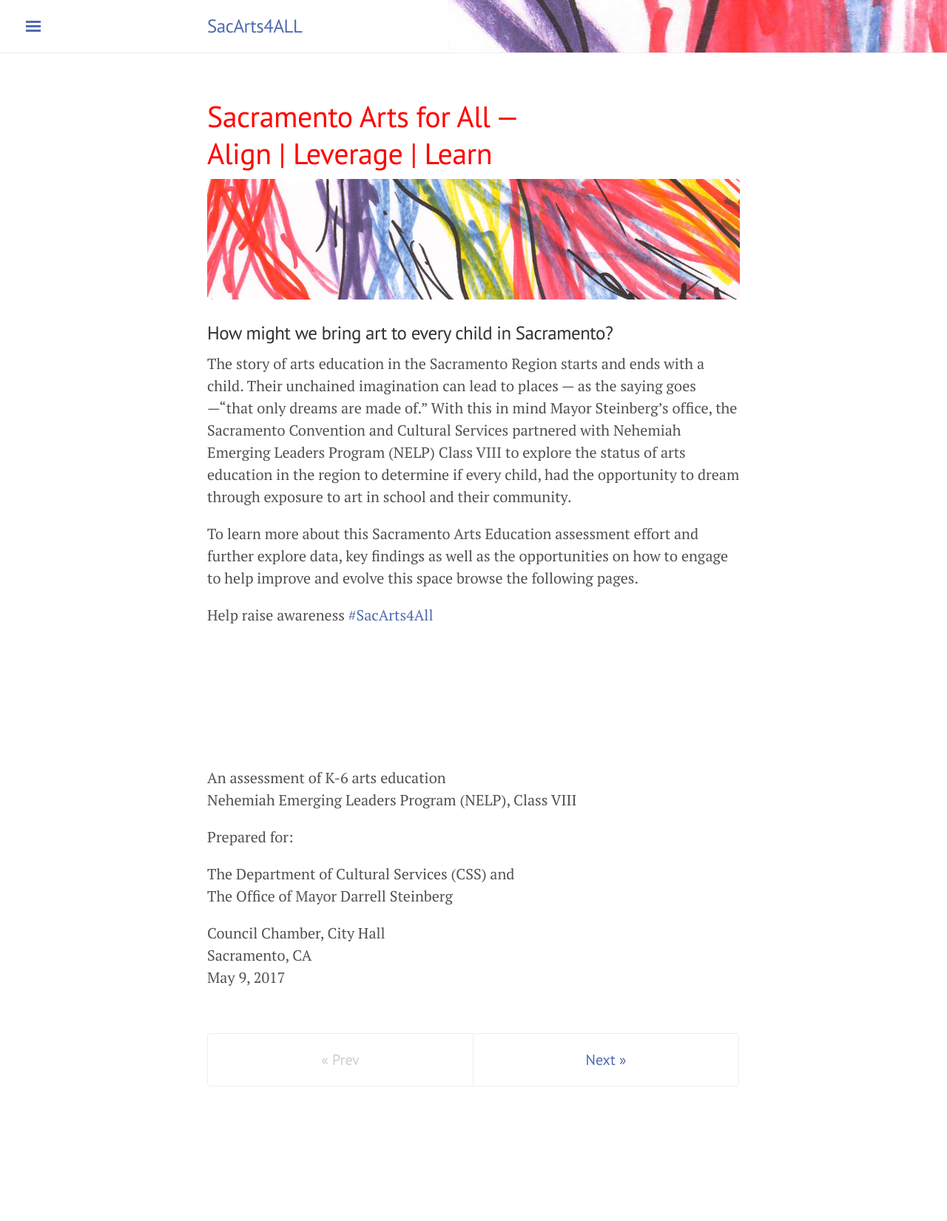
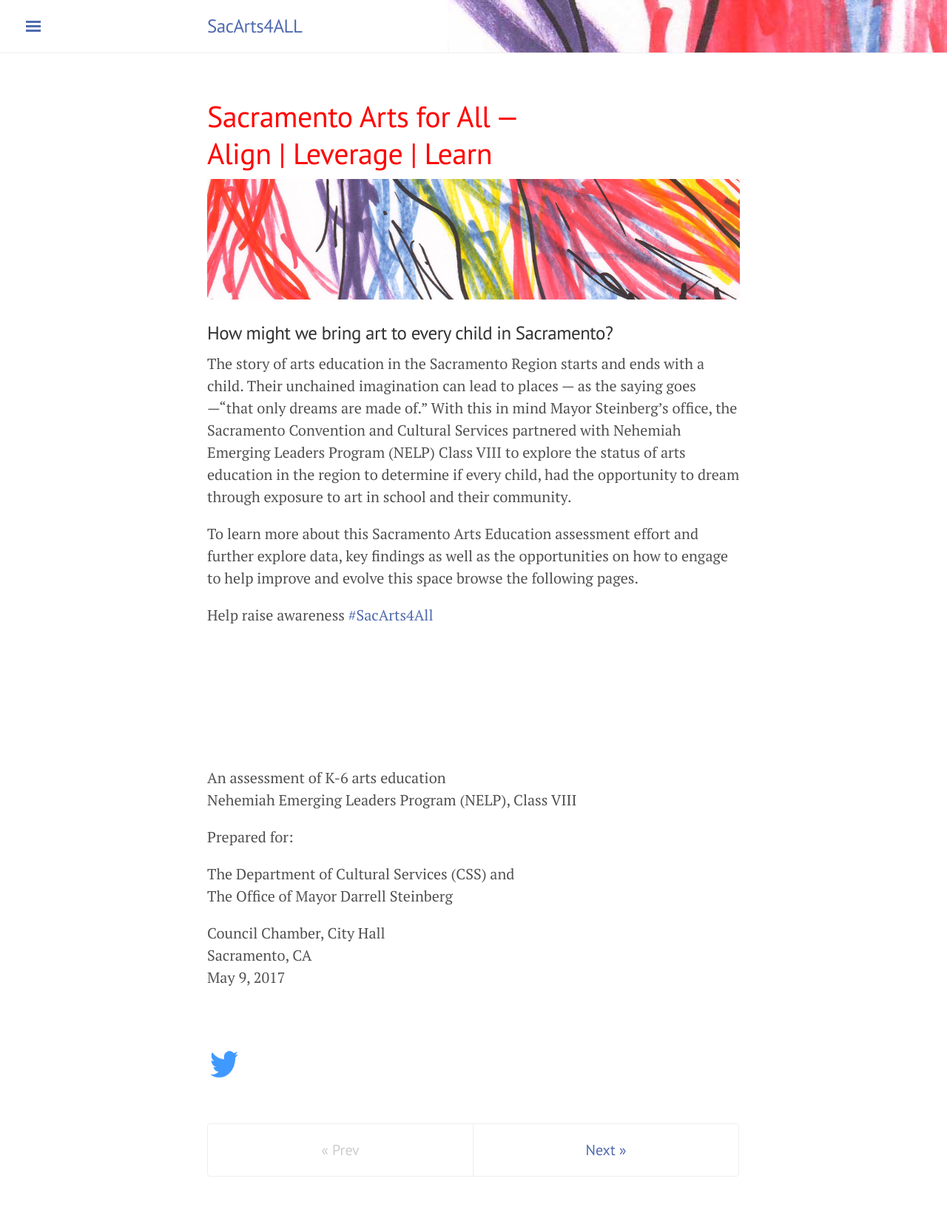
Before and after one commit to code4sac/sacarts4ALL, a Jekyll site: the page built from index.md, in a window 1280 px wide. Shown: the whole page at 74% size. Built offline with Jekyll 4.4.1, drawn with Linux system fonts in a browser that asks for light colours; before the commit the page ends 1529 px from its top, so only the background shows below that.

Commit message:
home page updates

```diff
--- a/index.md
+++ b/index.md
@@ -26,8 +26,8 @@
 
 Council Chamber, City Hall<br/>Sacramento, CA<br/>May 9, 2017
 
-
-
+<br/><br/>
+<a href="https://twitter.com/SacArts4ALL"><img src="{{ site.baseurl }}/assets/images/iconTwitter243x206.png" alt="twitter" height="42" width="42"></a>
 
 
 
```
Also changed, not shown: assets/images/iconFacebook219x213.png (added), assets/images/iconInstagram228x217.png (added), assets/images/iconTwitter243x206.png (added), assets/images/iconYouTube234x234.png (added).
